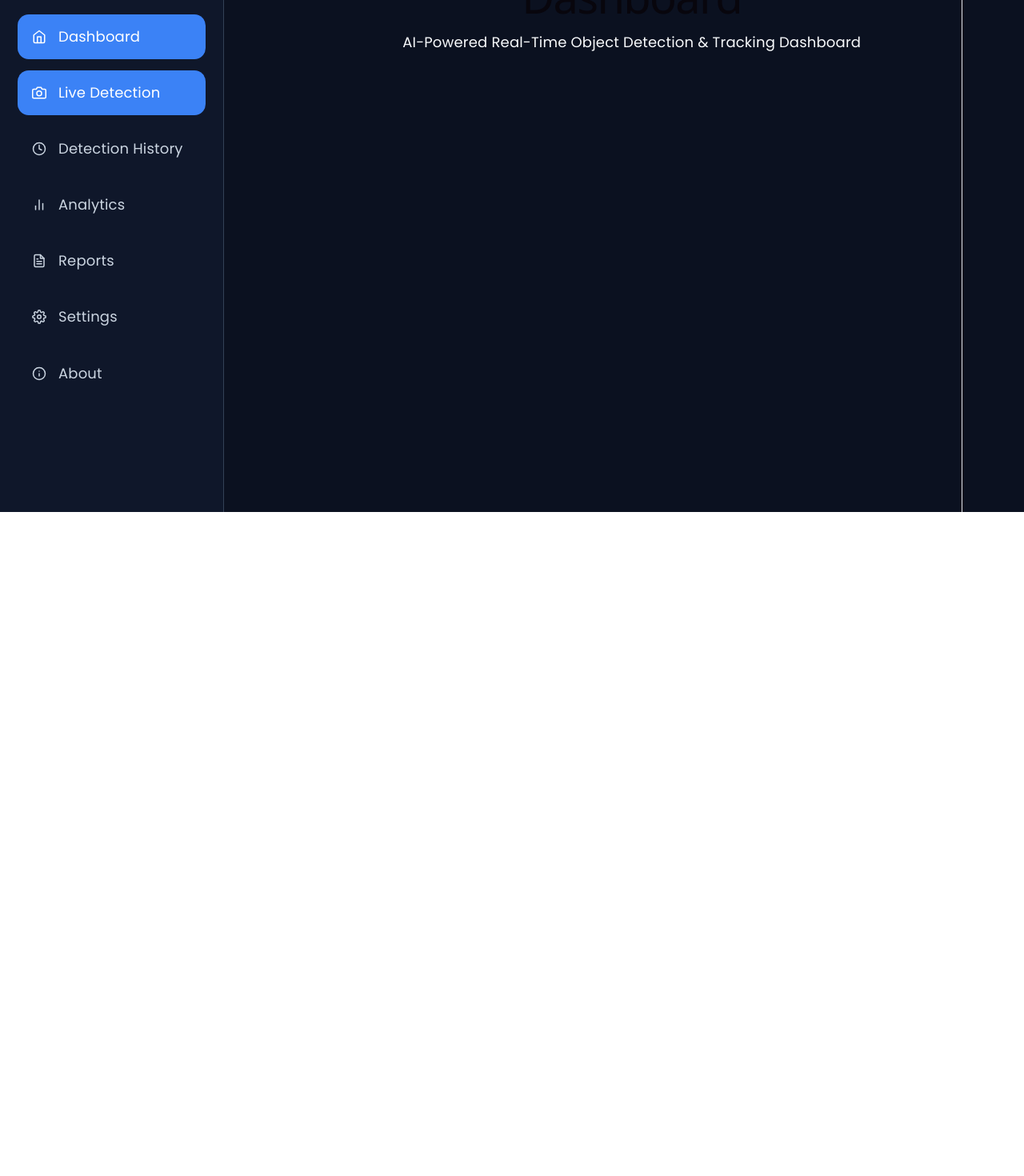
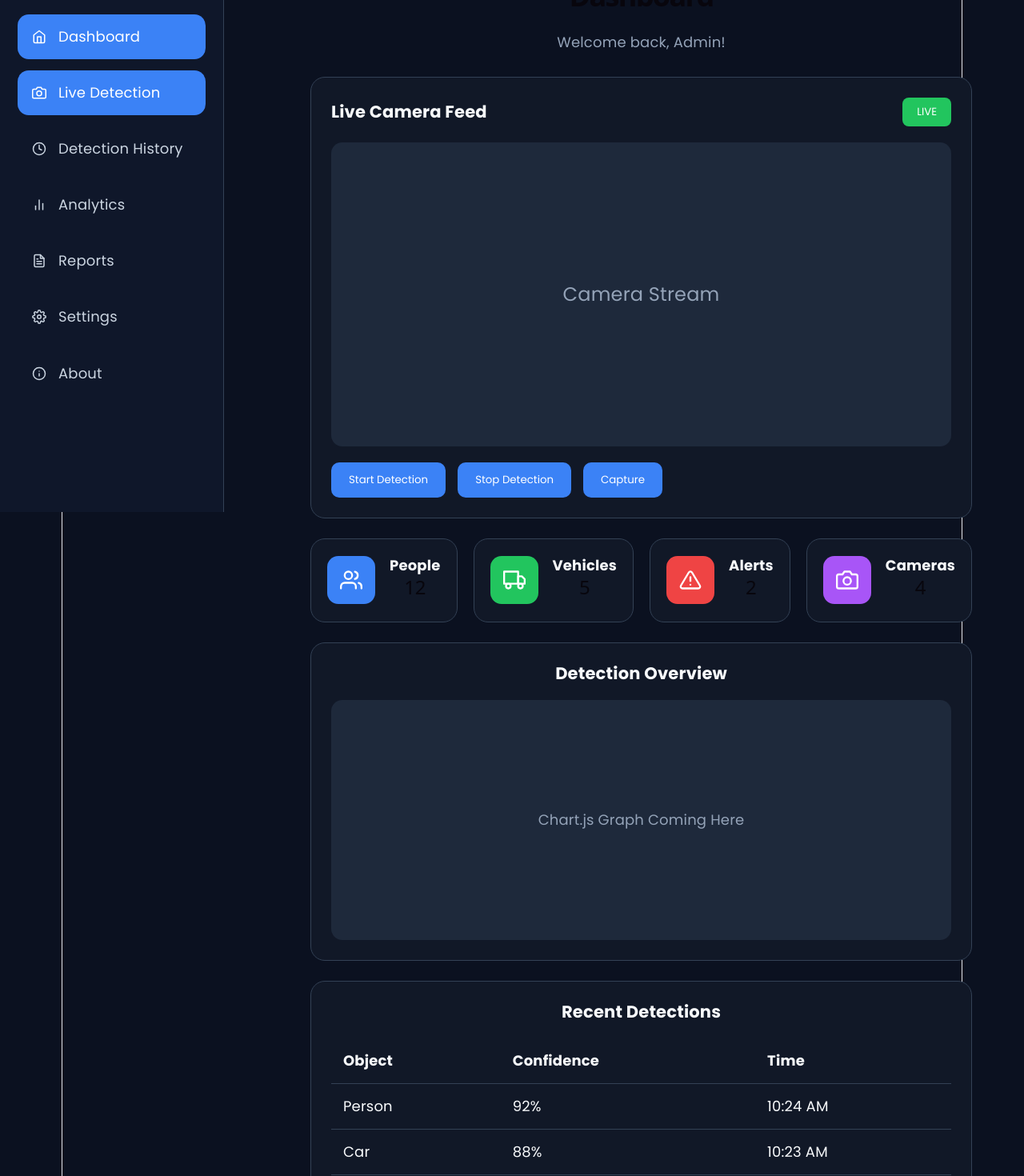
Before and after one commit to Soujana77/CodeAlpha_VisionGuard_AI, a React app in the folder frontend/: page / in a window 1280 px wide. Shown: the part 160-1630 px from the top of the page at 80% size. Before the commit the page ends 800 px from the top, so only its background shows below. Built offline with nearby package versions, Linux system fonts and the light colour scheme; the HTML template or start-up script is replaced by a standard one.

Commit message:
Build dashboard overview components

```diff
--- /dev/null
+++ b/frontend/src/components/dashboard/AnalyticsChart.jsx
@@ -0,0 +1,17 @@
+function AnalyticsChart() {
+  return (
+    <div className="chart-card">
+
+      <h3>Detection Overview</h3>
+
+      <div className="chart-placeholder">
+
+        Chart.js Graph Coming Here
+
+      </div>
+
+    </div>
+  );
+}
+
+export default AnalyticsChart;
--- /dev/null
+++ b/frontend/src/components/dashboard/CameraPanel.jsx
@@ -0,0 +1,23 @@
+function CameraPanel() {
+  return (
+    <div className="camera-panel">
+      <div className="camera-header">
+        <h3>Live Camera Feed</h3>
+
+        <button>LIVE</button>
+      </div>
+
+      <div className="camera-placeholder">
+        Camera Stream
+      </div>
+
+      <div className="camera-buttons">
+        <button>Start Detection</button>
+        <button>Stop Detection</button>
+        <button>Capture</button>
+      </div>
+    </div>
+  );
+}
+
+export default CameraPanel;
--- /dev/null
+++ b/frontend/src/components/dashboard/DetectionTable.jsx
@@ -0,0 +1,45 @@
+function DetectionTable() {
+  return (
+    <div className="table-card">
+
+      <h3>Recent Detections</h3>
+
+      <table>
+
+        <thead>
+
+          <tr>
+            <th>Object</th>
+            <th>Confidence</th>
+            <th>Time</th>
+          </tr>
+
+        </thead>
+
+        <tbody>
+
+          <tr>
+
+            <td>Person</td>
+            <td>92%</td>
+            <td>10:24 AM</td>
+
+          </tr>
+
+          <tr>
+
+            <td>Car</td>
+            <td>88%</td>
+            <td>10:23 AM</td>
+
+          </tr>
+
+        </tbody>
+
+      </table>
+
+    </div>
+  );
+}
+
+export default DetectionTable;
--- /dev/null
+++ b/frontend/src/components/dashboard/RecentAlerts.jsx
@@ -0,0 +1,21 @@
+function RecentAlerts() {
+  return (
+    <div className="alerts-card">
+
+      <h3>Recent Alerts</h3>
+
+      <ul>
+
+        <li>Unauthorized Person Detected</li>
+
+        <li>Vehicle Entered Restricted Area</li>
+
+        <li>Crowd Detected</li>
+
+      </ul>
+
+    </div>
+  );
+}
+
+export default RecentAlerts;
--- /dev/null
+++ b/frontend/src/components/dashboard/StatsCards.jsx
@@ -0,0 +1,32 @@
+import { FiUsers, FiTruck, FiAlertTriangle, FiCamera } from "react-icons/fi";
+
+const cards = [
+  { title: "People", value: 12, icon: <FiUsers />, color: "#3B82F6" },
+  { title: "Vehicles", value: 5, icon: <FiTruck />, color: "#22C55E" },
+  { title: "Alerts", value: 2, icon: <FiAlertTriangle />, color: "#EF4444" },
+  { title: "Cameras", value: 4, icon: <FiCamera />, color: "#A855F7" },
+];
+
+function StatsCards() {
+  return (
+    <div className="stats-grid">
+      {cards.map((card) => (
+        <div className="stat-card" key={card.title}>
+          <div
+            className="stat-icon"
+            style={{ background: card.color }}
+          >
+            {card.icon}
+          </div>
+
+          <div>
+            <h4>{card.title}</h4>
+            <h2>{card.value}</h2>
+          </div>
+        </div>
+      ))}
+    </div>
+  );
+}
+
+export default StatsCards;
--- a/frontend/src/pages/Dashboard.jsx
+++ b/frontend/src/pages/Dashboard.jsx
@@ -1,10 +1,31 @@
 import MainLayout from "../components/layout/MainLayout";
+import StatsCards from "../components/dashboard/StatsCards";
+import CameraPanel from "../components/dashboard/CameraPanel";
+import AnalyticsChart from "../components/dashboard/AnalyticsChart";
+import DetectionTable from "../components/dashboard/DetectionTable";
+import RecentAlerts from "../components/dashboard/RecentAlerts";
+
+import "../styles/dashboard.css";
 
 function Dashboard() {
   return (
     <MainLayout>
-      <h1>Dashboard</h1>
-      <p>AI-Powered Real-Time Object Detection & Tracking Dashboard</p>
+
+      <div className="dashboard-header">
+        <h1>Dashboard</h1>
+        <p>Welcome back, Admin!</p>
+      </div>
+
+      <CameraPanel />
+
+      <StatsCards />
+
+      <AnalyticsChart />
+
+      <DetectionTable />
+
+      <RecentAlerts />
+
     </MainLayout>
   );
 }
--- /dev/null
+++ b/frontend/src/styles/dashboard.css
@@ -0,0 +1,156 @@
+.dashboard-header{
+    margin-bottom:30px;
+}
+
+.dashboard-header h1{
+    font-size:36px;
+    font-weight:700;
+}
+
+.dashboard-header p{
+    color:#94A3B8;
+    margin-top:6px;
+}
+
+.camera-panel{
+    background:#111827;
+    border:1px solid #334155;
+    border-radius:18px;
+    padding:25px;
+    margin-bottom:25px;
+}
+
+.camera-header{
+    display:flex;
+    justify-content:space-between;
+    align-items:center;
+    margin-bottom:20px;
+}
+
+.camera-header button{
+    background:#22C55E;
+    color:white;
+    padding:8px 18px;
+    border-radius:8px;
+}
+
+.camera-placeholder{
+    height:380px;
+    background:#1E293B;
+    border-radius:14px;
+    display:flex;
+    justify-content:center;
+    align-items:center;
+    color:#94A3B8;
+    font-size:24px;
+    margin-bottom:20px;
+}
+
+.camera-buttons{
+    display:flex;
+    gap:15px;
+}
+
+.camera-buttons button{
+    padding:12px 22px;
+    border-radius:10px;
+    background:#3B82F6;
+    color:white;
+}
+
+.stats-grid{
+    display:grid;
+    grid-template-columns:repeat(4,1fr);
+    gap:20px;
+    margin-bottom:25px;
+}
+
+.stat-card{
+    background:#111827;
+    border:1px solid #334155;
+    border-radius:18px;
+    padding:20px;
+    display:flex;
+    align-items:center;
+    gap:18px;
+}
+
+.stat-icon{
+    width:60px;
+    height:60px;
+    border-radius:14px;
+    display:flex;
+    justify-content:center;
+    align-items:center;
+    font-size:28px;
+    color:white;
+}
+
+.chart-card,
+.table-card,
+.alerts-card{
+    background:#111827;
+    border:1px solid #334155;
+    border-radius:18px;
+    padding:25px;
+    margin-top:25px;
+}
+
+.chart-placeholder{
+    height:300px;
+    display:flex;
+    justify-content:center;
+    align-items:center;
+    color:#94A3B8;
+    background:#1E293B;
+    border-radius:14px;
+    margin-top:20px;
+}
+
+.table-card table{
+    width:100%;
+    border-collapse:collapse;
+    margin-top:20px;
+}
+
+.table-card th,
+.table-card td{
+    padding:15px;
+    text-align:left;
+    border-bottom:1px solid #334155;
+}
+
+.alerts-card ul{
+    margin-top:20px;
+}
+
+.alerts-card li{
+    padding:15px 0;
+    border-bottom:1px solid #334155;
+}
+
+@media(max-width:1200px){
+
+.stats-grid{
+
+grid-template-columns:repeat(2,1fr);
+
+}
+
+}
+
+@media(max-width:768px){
+
+.stats-grid{
+
+grid-template-columns:1fr;
+
+}
+
+.camera-buttons{
+
+flex-direction:column;
+
+}
+
+}
```
